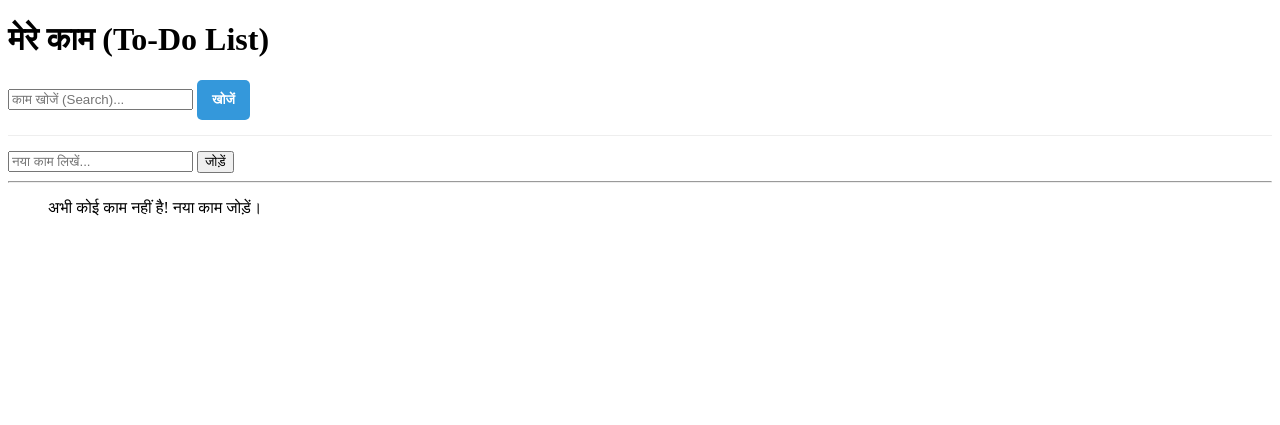
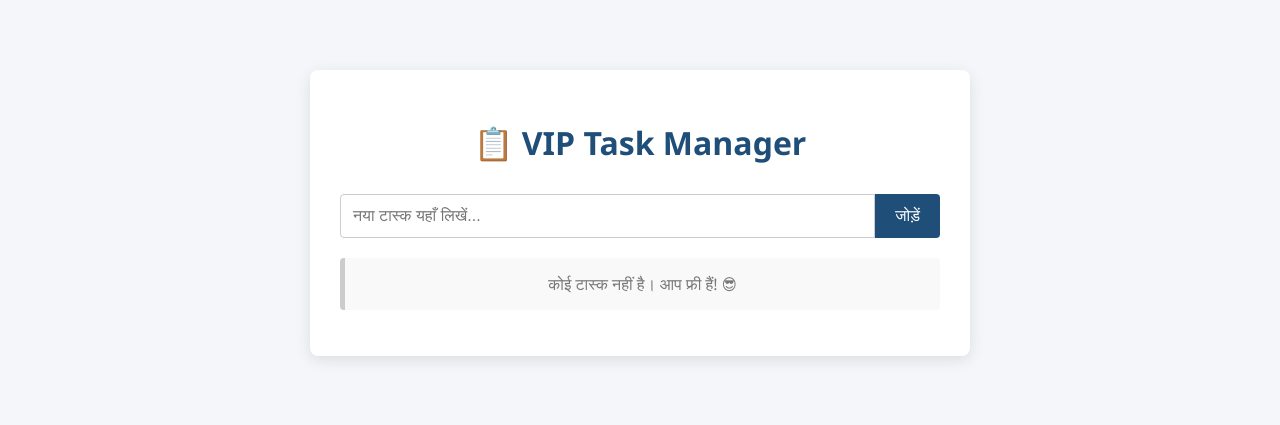
Before and after one commit to mohdraja786/VIP-Task-Manager, a Flask app: page / in a window 1280 px wide. Shown: the top 425 px of the page. Run offline with Flask 3, Linux system fonts and the light colour scheme; data that the repository does not hold is empty.

```diff
--- a/templates/Index.html
+++ b/templates/Index.html
@@ -1,62 +1,44 @@
 <!DOCTYPE html>
-<html lang="en">
+<html lang="hi">
 <head>
     <meta charset="UTF-8">
-    <title>My To-Do List</title>
+    <meta name="viewport" content="width=device-width, initial-scale=1.0">
+    <title>VIP Task Manager</title>
+    <style>
+        body { font-family: 'Segoe UI', Tahoma, Geneva, Verdana, sans-serif; background-color: #f4f6f9; margin: 0; padding: 20px; }
+        .container { max-width: 600px; margin: 50px auto; background: white; padding: 30px; border-radius: 8px; box-shadow: 0 4px 15px rgba(0,0,0,0.1); }
+        h1 { color: #1F4E78; text-align: center; margin-bottom: 30px; }
+        .input-group { display: flex; margin-bottom: 20px; }
+        input[type="text"] { flex: 1; padding: 12px; border: 1px solid #ccc; border-radius: 4px 0 0 4px; font-size: 16px; }
+        button { padding: 12px 20px; border: none; background-color: #1F4E78; color: white; font-size: 16px; border-radius: 0 4px 4px 0; cursor: pointer; }
+        button:hover { background-color: #153956; }
+        ul { list-style: none; padding: 0; }
+        li { display: flex; justify-content: space-between; align-items: center; padding: 15px; background: #f9f9f9; margin-bottom: 10px; border-radius: 4px; border-left: 5px solid #1F4E78; }
+        .delete-btn { color: #ff4d4d; text-decoration: none; font-weight: bold; }
+        .delete-btn:hover { color: #cc0000; }
+    </style>
 </head>
 <body>
-    <h1>मेरे काम (To-Do List)</h1>
-    <form action="/" method="GET" style="margin-bottom: 15px; gap: 5px;">
-            <input type="text" name="search" placeholder="काम खोजें (Search)..." value="{{ search_query }}">
-            <button type="submit" style="background-color: #3498db; color: white; border: none; padding: 12px 15px; border-radius: 5px; cursor: pointer; font-weight: bold;">खोजें</button>
-            {% if search_query %}
-                <a href="/" style="background-color: #95a5a6; color: white; padding: 12px 15px; border-radius: 5px; text-decoration: none; font-size: 14px; font-weight: bold; display: flex; align-items: center;">क्लियर</a>
-            {% endif %}
-        </form>
 
-        <hr style="border: 0; border-top: 1px solid #eee; margin: 15px 0;">
+<div class="container">
+    <h1>📋 VIP Task Manager</h1>
 
-    <form action="/add" method="POST">
-        <input type="text" name="title" placeholder="नया काम लिखें..." required>
+    <form action="/add" method="POST" class="input-group">
+        <input type="text" name="title" placeholder="नया टास्क यहाँ लिखें..." required>
         <button type="submit">जोड़ें</button>
     </form>
 
-    <hr>
-
     <ul>
-            {% for task in tasks %}
-                <li style="border-left: 5px solid {% if task[2] == 'Completed' %}#2ecc71{% else %}#3498db{% endif %};">
-                    <div>
-                        <span class="task-text">
-                            {% if task[2] == 'Completed' %}
-                                <del>{{ task[1] }}</del>
-                            {% else %}
-                                <strong>{{ task[1] }}</strong>
-                            {% endif %}
-                        </span>
-                        <span class="task-status" style="background-color: {% if task[2] == 'Completed' %}#d4edda{% else %}#ffeaa7{% endif %}; color: {% if task[2] == 'Completed' %}#155724{% else %}#856404{% endif %};">
-                            {{ task[2] }}
-                        </span>
-                        <!-- यहाँ हम वो तारीख और समय दिखा रहे हैं जो task[3] में सेव है -->
-                        <div style="font-size: 11px; color: #7f8c8d; margin-top: 5px;">
-                            📅 {{ task[3] if task[3] else 'No Date' }}
-                        </div>
-                    </div>
-                    <div>
-                        {% if task[2] != 'Completed' %}
-                            <a href="/complete/{{ task[0] }}">
-                                <button style="background-color: #2ecc71; color: white; border: none; padding: 8px 14px; border-radius: 4px; cursor: pointer; font-size: 14px; margin-right: 5px;">✓ पूरा हुआ</button>
-                            </a>
-                        {% endif %}
-                        <a href="/delete/{{ task[0] }}">
-                            <button class="btn-delete">डिलीट</button>
-                        </a>
-                    </div>
-                </li>
-            {% else %}
-                <p class="empty-msg">अभी कोई काम नहीं है! नया काम जोड़ें।</p>
-            {% endfor %}
-        </ul>
+        {% for task in tasks %}
+        <li>
+            <span>{{ task[1] }}</span>
+            <a href="/delete/{{ task[0] }}" class="delete-btn">❌ हटाएं</a>
+        </li>
+        {% else %}
+        <li style="border-left: 5px solid #ccc; justify-content: center; color: #777;">कोई टास्क नहीं है। आप फ्री हैं! 😎</li>
+        {% endfor %}
+    </ul>
+</div>
 
 </body>
 </html>
```
Also changed, not shown: templates/my_graph.py (added, +16 -0 lines), templates/student_chart.png (added), 1 other file.
